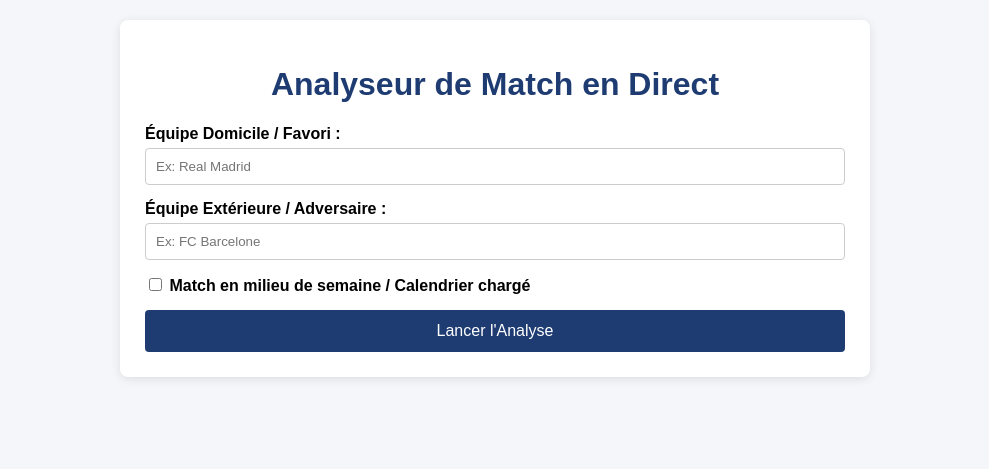
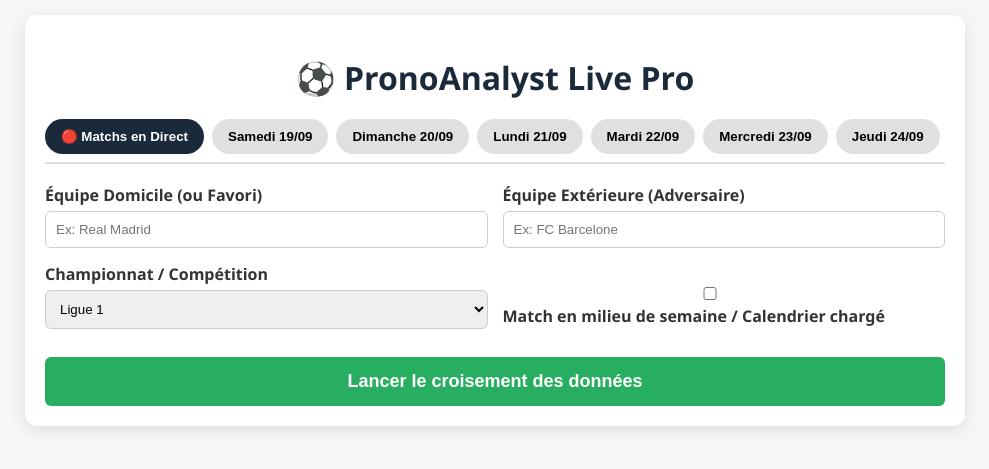
Before and after one commit to alphaabdoulaye/football_analyzer, a Flask app: page / in a window 1280 px wide. Shown: the top 469 px of the page, without its empty margins (145-1134 px from the left). Run offline with Flask 3, Linux system fonts and the light colour scheme.

Commit message:
Update index.html

```diff
--- a/templates/index.html
+++ b/templates/index.html
@@ -3,62 +3,159 @@
 <head>
     <meta charset="UTF-8">
     <meta name="viewport" content="width=device-width, initial-scale=1.0">
-    <title>Analyse de Match de Football</title>
+    <title>Analyseur Pro - Pronostics & Matchs</title>
     <style>
-        body { font-family: Arial, sans-serif; margin: 20px; background-color: #f4f6f9; }
-        .container { max-width: 700px; margin: auto; background: white; padding: 25px; border-radius: 8px; box-shadow: 0 2px 10px rgba(0,0,0,0.1); }
-        h1 { text-align: center; color: #1e3c72; }
-        .form-group { margin-bottom: 15px; }
-        label { display: block; margin-bottom: 5px; font-weight: bold; }
-        input[type="text"] { width: 100%; padding: 10px; border: 1px solid #ccc; border-radius: 4px; box-sizing: border-box; }
-        .checkbox-group { margin: 15px 0; }
-        button { width: 100%; padding: 12px; background-color: #1e3c72; color: white; border: none; border-radius: 4px; font-size: 16px; cursor: pointer; }
-        button:hover { background-color: #2a5298; }
-        .result-card { margin-top: 25px; padding: 15px; background: #eef2f5; border-left: 5px solid #1e3c72; border-radius: 4px; }
-        .alert { color: #d9534f; font-weight: bold; }
+        :root { --primary: #1a2a3a; --accent: #27ae60; --bg: #f4f7f6; }
+        body { font-family: 'Segoe UI', Tahoma, Geneva, Verdana, sans-serif; background: var(--bg); margin: 0; padding: 15px; }
+        .app-container { max-width: 900px; margin: auto; background: white; padding: 20px; border-radius: 12px; box-shadow: 0 4px 15px rgba(0,0,0,0.1); }
+        h1 { color: var(--primary); text-align: center; margin-bottom: 20px; }
+
+        /* Navigation Onglets */
+        .tabs { display: flex; overflow-x: auto; gap: 8px; border-bottom: 2px solid #ddd; padding-bottom: 8px; margin-bottom: 20px; }
+        .tab-btn { background: #e0e0e0; border: none; padding: 10px 16px; border-radius: 20px; cursor: pointer; white-space: nowrap; font-weight: bold; }
+        .tab-btn.active { background: var(--primary); color: white; }
+
+        .form-grid { display: grid; grid-template-columns: 1fr 1fr; gap: 15px; }
+        @media(max-width: 600px) { .form-grid { grid-template-columns: 1fr; } }
+
+        .input-group { margin-bottom: 15px; }
+        label { display: block; font-weight: 600; margin-bottom: 5px; color: #333; }
+        input, select { width: 100%; padding: 10px; border: 1px solid #ccc; border-radius: 6px; box-sizing: border-box; }
+
+        .btn-analyze { width: 100%; padding: 14px; background: var(--accent); color: white; border: none; border-radius: 6px; font-size: 18px; font-weight: bold; cursor: pointer; margin-top: 10px; }
+        .btn-analyze:hover { background: #219150; }
+
+        /* Carte Pronostics */
+        .results-box { margin-top: 25px; border: 1px solid #e0e0e0; border-radius: 8px; padding: 20px; background: #fafafa; display: none; }
+        .prono-card { background: #e8f8f5; border-left: 5px solid var(--accent); padding: 12px; margin: 10px 0; border-radius: 4px; }
+        .prono-title { font-weight: bold; color: #1e8449; }
+        .badge { background: var(--primary); color: white; padding: 3px 8px; border-radius: 12px; font-size: 0.8em; }
     </style>
 </head>
 <body>
-    <div class="container">
-        <h1>Analyseur de Match en Direct</h1>
-        <form method="POST">
-            <div class="form-group">
-                <label for="team_a">Équipe Domicile / Favori :</label>
-                <input type="text" id="team_a" name="team_a" placeholder="Ex: Real Madrid" required>
+
+<div class="app-container">
+    <h1>⚽ PronoAnalyst Live Pro</h1>
+
+    <!-- Onglets des Jours -->
+    <div class="tabs">
+        <button class="tab-btn active" onclick="selectTab(this, 'live')">🔴 Matchs en Direct</button>
+        {% for day in days %}
+            <button class="tab-btn" onclick="selectTab(this, '{{ day.code }}')">{{ day.label }}</button>
+        {% endfor %}
     </div>
-            <div class="form-group">
-                <label for="team_b">Équipe Extérieure / Adversaire :</label>
-                <input type="text" id="team_b" name="team_b" placeholder="Ex: FC Barcelone" required>
+
+    <!-- Formulaire d'analyse -->
+    <div class="form-grid">
+        <div class="input-group">
+            <label>Équipe Domicile (ou Favori)</label>
+            <input type="text" id="team_a" placeholder="Ex: Real Madrid">
         </div>
-            <div class="checkbox-group">
-                <label>
-                    <input type="checkbox" name="heavy_schedule"> Match en milieu de semaine / Calendrier chargé
+        <div class="input-group">
+            <label>Équipe Extérieure (Adversaire)</label>
+            <input type="text" id="team_b" placeholder="Ex: FC Barcelone">
+        </div>
+    </div>
+
+    <div class="form-grid">
+        <div class="input-group">
+            <label>Championnat / Compétition</label>
+            <select id="league">
+                {% for league in leagues %}
+                    <option value="{{ league }}">{{ league }}</option>
+                {% endfor %}
+            </select>
+        </div>
+        <div class="input-group" style="display: flex; align-items: center; margin-top: 20px;">
+            <label style="cursor: pointer;">
+                <input type="checkbox" id="is_midweek"> Match en milieu de semaine / Calendrier chargé
             </label>
         </div>
-            <button type="submit">Lancer l'Analyse</button>
-        </form>
+    </div>
 
-        {% if result %}
-        <div class="result-card">
-            <h2>Résultat : {{ result.team_a }} vs {{ result.team_b }}</h2>
-            <p><strong>Probabilité BTTS :</strong> {{ result.btts_probability }}</p>
-            <p><strong>Tendance xG Favori :</strong> {{ result.xg_favorite_trend }}</p>
-            <p><strong>Fragilité Défensive :</strong> {{ result.defensive_vulnerability }}</p>
+    <button class="btn-analyze" onclick="runAnalysis()">Lancer le croisement des données</button>
 
-            {% if result.notes %}
-                <div class="alert">
+    <!-- Zone d'affichage des résultats -->
+    <div id="results" class="results-box">
+        <h2 id="match-title" style="text-align: center; color: var(--primary);"></h2>
+        <p><strong>Compétition :</strong> <span id="league-tag" class="badge"></span></p>
+
+        <h3>🎯 Pronostics Sûrs Recommandés :</h3>
+        <div id="pronostics-container"></div>
+
+        <h3>📊 Analyse des Critères Croisés :</h3>
         <ul>
-                    {% for note in result.notes %}
-                        <li>{{ note }}</li>
-                    {% endfor %}
+            <li><strong>Probabilité BTTS :</strong> <span id="btts-val"></span></li>
+            <li><strong>Tendance xG Favori :</strong> <span id="xg-val"></span></li>
+            <li><strong>Fragilité Défensive :</strong> <span id="def-val"></span></li>
+            <li><strong>Arbitrage :</strong> <span id="ref-val"></span></li>
         </ul>
+
+        <div id="notes-box" style="color: #c0392b; font-weight: bold;"></div>
     </div>
-            {% endif %}
+</div>
 
-            <h3>Données récentes extraites (Google) :</h3>
-            <p style="font-size: 0.9em; color: #555;">{{ result.raw_snippets }}</p>
+<script>
+let currentDay = 'live';
+
+function selectTab(btn, dayCode) {
+    document.querySelectorAll('.tab-btn').forEach(b => b.classList.remove('active'));
+    btn.classList.add('active');
+    currentDay = dayCode;
+}
+
+function runAnalysis() {
+    const teamA = document.getElementById('team_a').value;
+    const teamB = document.getElementById('team_b').value;
+    const league = document.getElementById('league').value;
+    const isMidweek = document.getElementById('is_midweek').checked;
+
+    if (!teamA || !teamB) {
+        alert("Veuillez renseigner les deux équipes.");
+        return;
+    }
+
+    fetch('/api/analyze', {
+        method: 'POST',
+        headers: { 'Content-Type': 'application/json' },
+        body: JSON.stringify({
+            team_a: teamA,
+            team_b: teamB,
+            league: league,
+            is_midweek: isMidweek,
+            day: currentDay
+        })
+    })
+    .then(res => res.json())
+    .then(data => {
+        document.getElementById('results').style.display = 'block';
+        document.getElementById('match-title').innerText = `${data.team_a} vs ${data.team_b}`;
+        document.getElementById('league-tag').innerText = data.league;
+
+        document.getElementById('btts-val').innerText = data.btts_prob;
+        document.getElementById('xg-val').innerText = data.xg_trend;
+        document.getElementById('def-val').innerText = data.defensive_fragility;
+        document.getElementById('ref-val').innerText = data.referee_factor;
+
+        let pronoHtml = '';
+        data.pronostics_surs.forEach(p => {
+            pronoHtml += `
+                <div class="prono-card">
+                    <div class="prono-title">${p.type} (Confiance : ${p.confiance})</div>
+                    <div>👉 <strong>${p.selection}</strong></div>
                 </div>
-        {% endif %}
-    </div>
+            `;
+        });
+        document.getElementById('pronostics-container').innerHTML = pronoHtml;
+
+        let notesHtml = '';
+        if(data.notes.length > 0) {
+            notesHtml = '⚠️ Attention : ' + data.notes.join(' ');
+        }
+        document.getElementById('notes-box').innerText = notesHtml;
+    });
+}
+</script>
+
 </body>
 </html>
```
Lines whose indentation alone changed are shown as unchanged.
